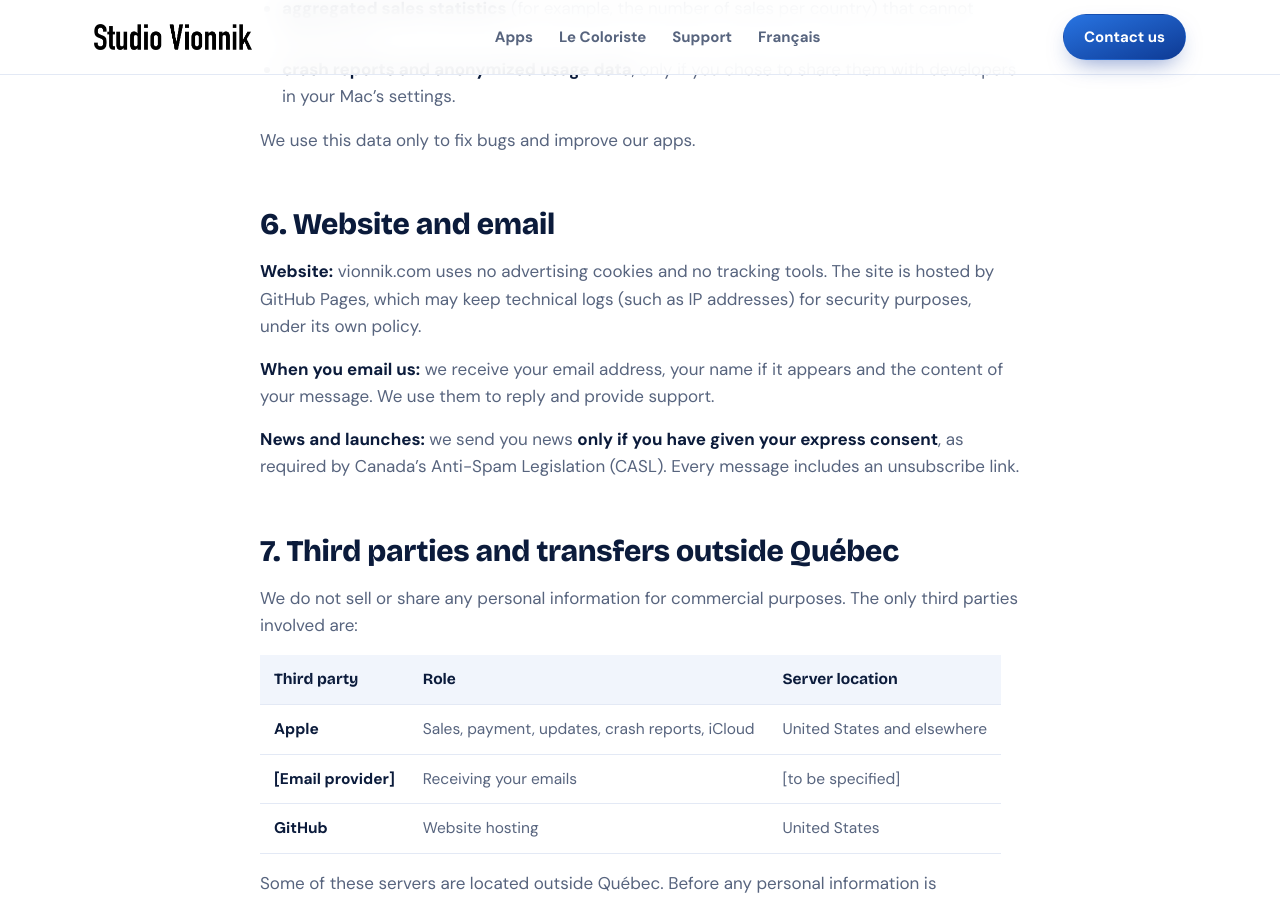
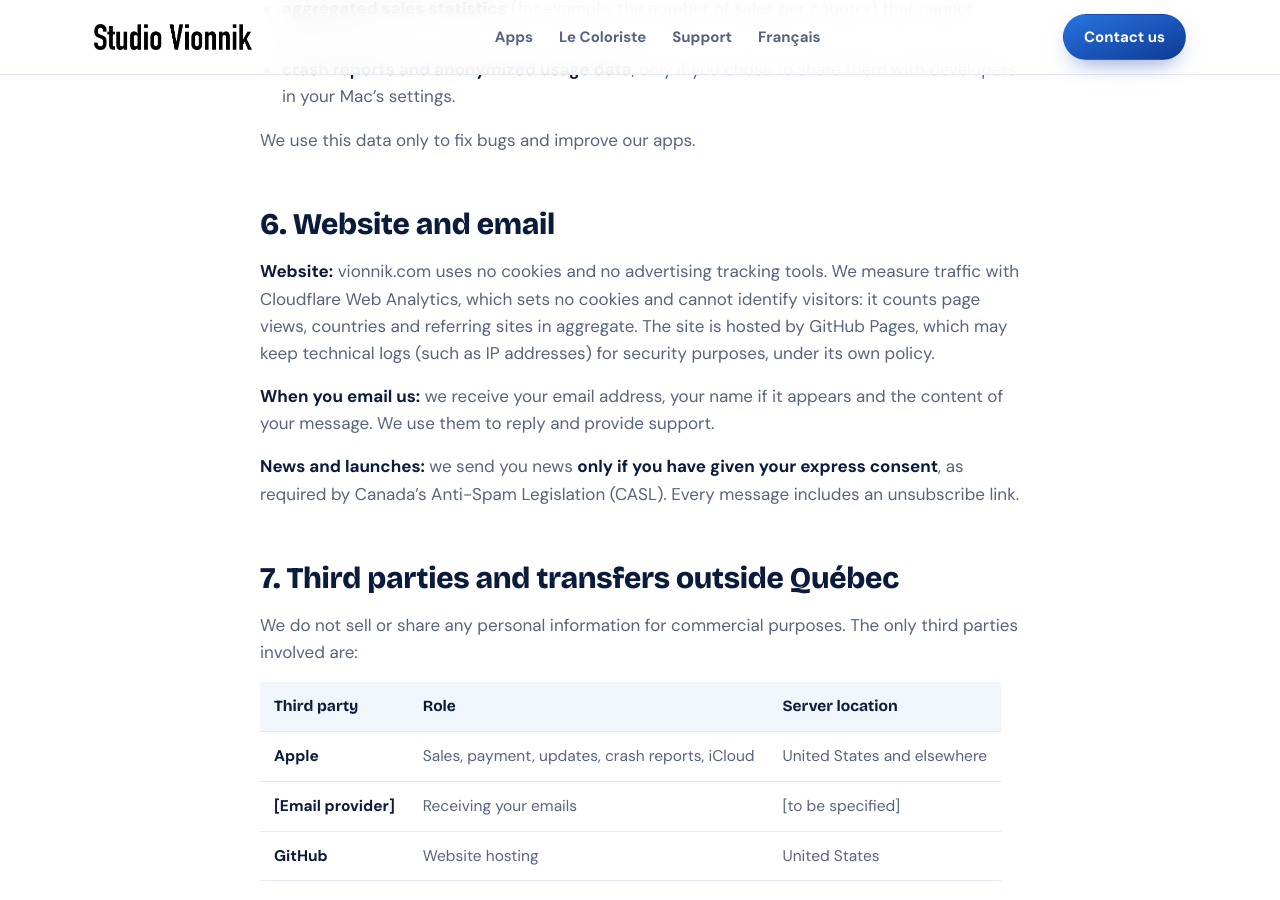
Before and after one commit to vionnikstudio/vionnikstudio.github.io, a Jekyll site: the page built from en/privacy.md, in a window 1280 px wide and 900 px high, scrolled down 2182 px. Built offline with Jekyll 4.4.1, drawn with Linux system fonts in a browser that asks for light colours.

Commit message:
Clarify website cookie and tracking policy
Updated privacy policy to clarify the use of cookies and tracking tools on the website.

```diff
--- a/en/privacy.md
+++ b/en/privacy.md
@@ -62,7 +62,7 @@ We use this data only to fix bugs and improve our apps.
 
 ## 6. Website and email
 
-**Website:** vionnik.com uses no advertising cookies and no tracking tools. The site is hosted by GitHub Pages, which may keep technical logs (such as IP addresses) for security purposes, under its own policy.
+**Website:** vionnik.com uses no cookies and no advertising tracking tools. We measure traffic with Cloudflare Web Analytics, which sets no cookies and cannot identify visitors: it counts page views, countries and referring sites in aggregate. The site is hosted by GitHub Pages, which may keep technical logs (such as IP addresses) for security purposes, under its own policy.
 
 **When you email us:** we receive your email address, your name if it appears and the content of your message. We use them to reply and provide support.
 
```
